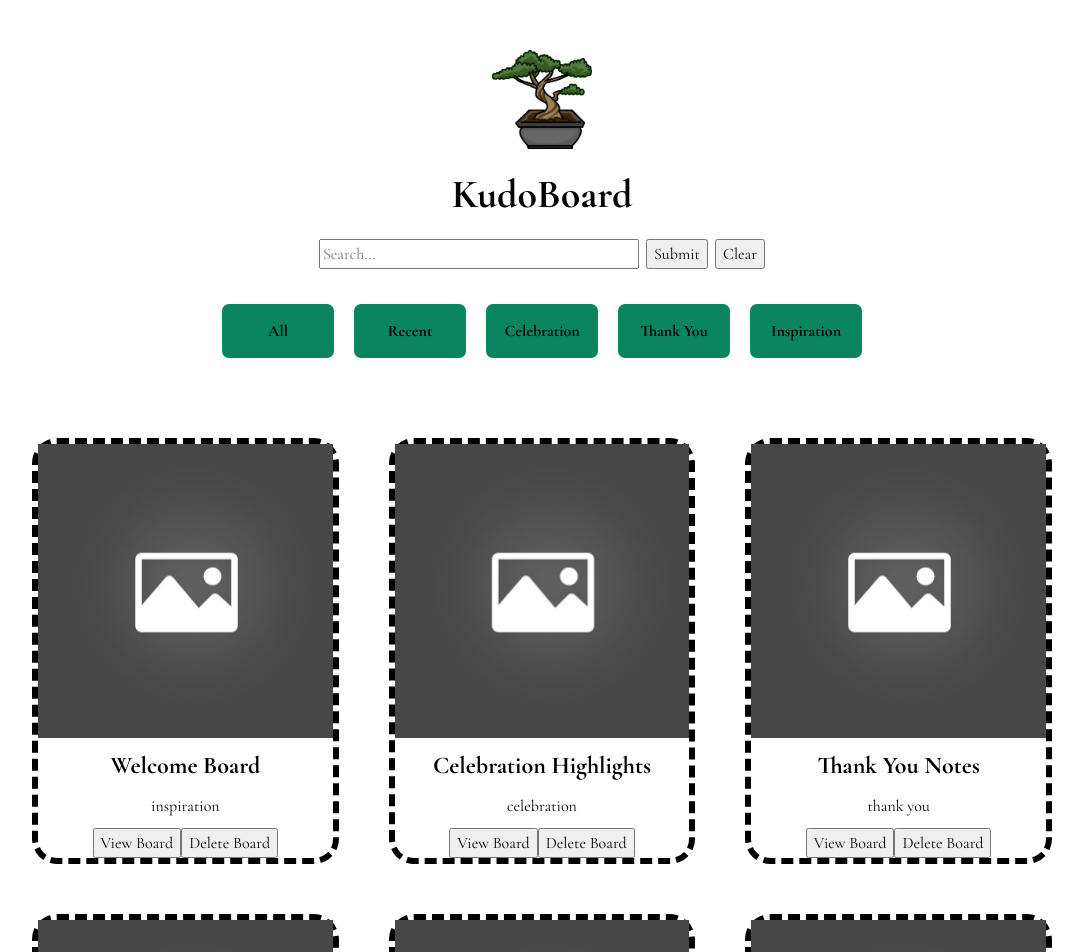
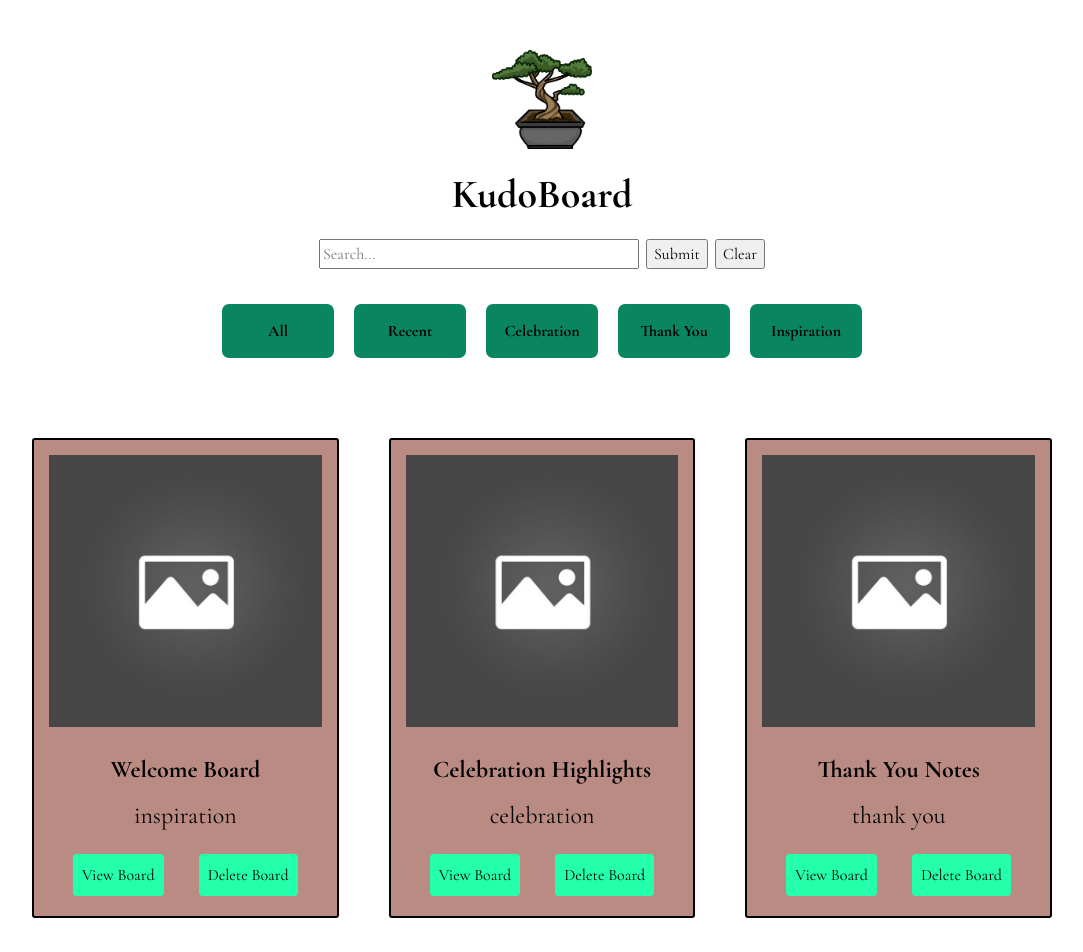
Before and after one commit to Kevinp125/kudos-board, a React (Vite) app in the folder frontend/: page / in a window 1280 px wide. Shown: the top 952 px of the page, without its empty margins (98-1181 px from the left). Built offline with nearby package versions, Linux system fonts and the light colour scheme.

Commit message:
Styling the buttons on the board card a bit more

```diff
--- a/frontend/src/components/BoardList/BoardCard/BoardCard.css
+++ b/frontend/src/components/BoardList/BoardCard/BoardCard.css
@@ -3,11 +3,11 @@
   flex-direction: column;
   justify-content: center;
   align-items: center;
-  border-style: dashed;
-  border-width: 6px;
+  border-style: solid;
+  border-width: 2px;
   border-color: black;
-  border-radius: 25px;
-  background-color: var(--retro-brown);
+  border-radius: 3px;
+  background-color: var(--light-brown);
   color: black;
   gap: 10px;
   transition: transform 0.3s ease; /* allows the hover scaling to not be sudden */
@@ -18,3 +18,30 @@
     box-shadow: 0 8px 20px rgba(255, 253, 253, 0.609); /* Add shadow for depth */
     cursor: pointer; /*Change cursor symbol so user nows they can click*/
 }
+
+.board-card img{
+  padding: 15px;
+}
+
+.board-card p{
+  font-size: x-large;
+}
+
+.button-container{
+  display: flex;
+  gap:35px;
+  margin-top: 10px;
+  margin-bottom: 20px;
+}
+
+.button-container button{
+  border-style: none;
+  border-radius: 4px;
+  background-color: var(--actual-mint);
+  padding: 9px;
+}
+
+.button-container button:hover{
+  font-weight: bolder;
+  cursor: pointer;
+}
--- a/frontend/src/index.css
+++ b/frontend/src/index.css
@@ -1,5 +1,6 @@
 :root{
   --mint:#098660;
+  --actual-mint: #24FFAB;
   --light-brown: #B98B83;
 
 
```
